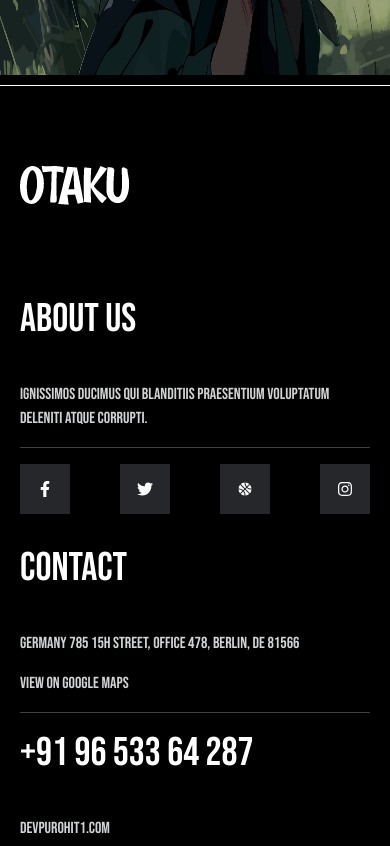
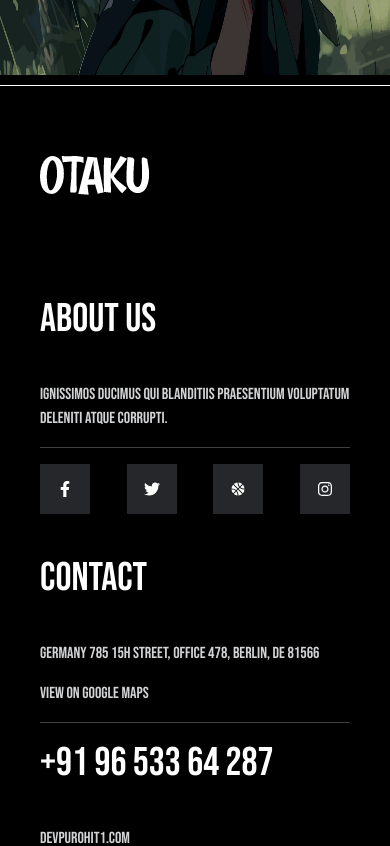
Before and after one commit to Purohitdev/React-project, a React (Create React App) app: page / in a window 390 px wide. Shown: the part 6980-7826 px from the top of the page. Built offline with nearby package versions, Linux system fonts and the light colour scheme.

Commit message:
Update Home.css

```diff
--- a/src/Home.css
+++ b/src/Home.css
@@ -577,7 +577,7 @@ footer{
 }
 
 .f1{
-    padding-top: 30px;
+    padding:20px ;
 
 
 }
```
